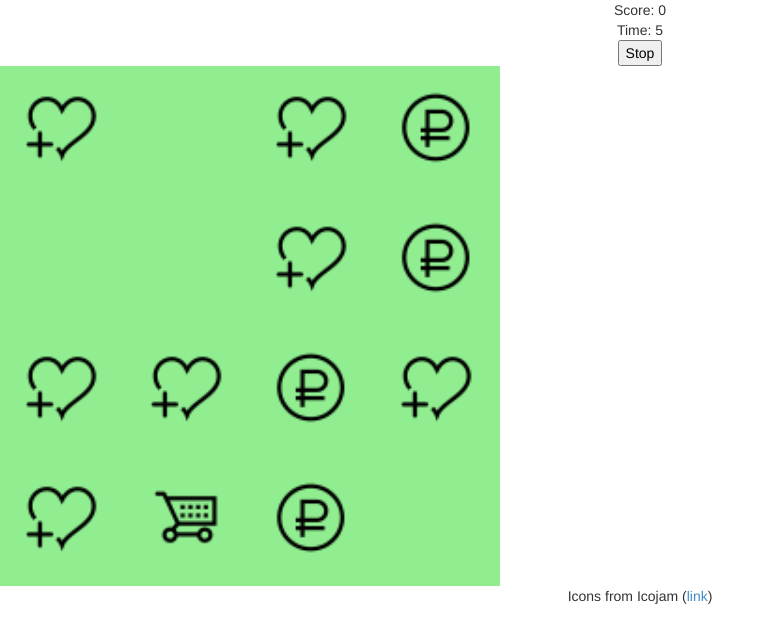
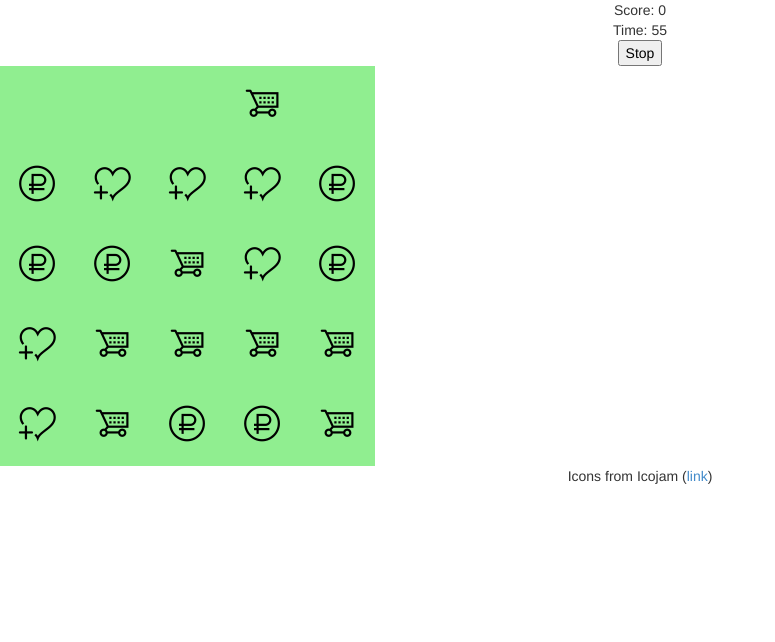
Before and after one commit to khakiout/collection-dash, a website: page app/index.html in a window 1280 px wide. Shown: the whole page, without its empty margins (0-775 px from the left). Drawn offline with Linux system fonts and the light colour scheme.

Commit message:
updated UI, decreased time interval

```diff
--- a/app/css/style.css
+++ b/app/css/style.css
@@ -3,23 +3,20 @@
 }
 #field {
 	background: lightgreen;
-	width: 500px;
+	width: 375px;
 }
 #field .tiles.tile1 {
 	background: url(../img/1.png) no-repeat 50%;
-	background-size: 75px;
 }
 #field .tiles.tile2 {
 	background: url(../img/2.png) no-repeat 50%;
-	background-size: 75px;
 }
 #field .tiles.tile3 {
 	background: url(../img/3.png) no-repeat 50%;
-	background-size: 75px;
 }
 #field .tiles {
 	background: lightgreen;
 	display: inline-block;
-	height: 125px;
-	width: 125px;
+	height: 75px;
+	width: 75px;
 }
--- a/app/js/controller/game.controller.js
+++ b/app/js/controller/game.controller.js
@@ -1,35 +1,15 @@
 'use strict';
 
-game.controller('GameCtrl', ['$scope', '$timeout', function($scope, $timeout) {
+game.controller('GameCtrl', ['$scope', '$timeout', 'Tiles', function($scope, $timeout, Tiles) {
+	var tilesLength = 25;
 	$scope.tiles = [];
 	$scope.score = 0;
-	$scope.time = 10;
+	$scope.time = 60;
 
-	function randomizeTiles() {
-		$scope.tiles = [];
-
-		for (var i = 0; i < 16; i++) {
-			var goods = Math.floor((Math.random()*4));
-			var tile = {
-					received: false,
-					goods: goods
-			};
-
-			$scope.tiles.push(tile);
-		}
-	}
-
-	function clearTiles() {
-		for (var i = 0; i < 16; i++) {
-			var tile = $scope.tiles[i];
-			tile.goods = 0;
-		}
-	}
-	randomizeTiles();
-
+	$scope.tiles = Tiles.generateTiles(tilesLength);
 	var generator = setInterval(function(){
-		randomizeTiles();
-    }, 3000);
+		$scope.tiles = Tiles.generateTiles(tilesLength);
+    }, 1000);
 
 	var stop;
 	$scope.countdown = function() {
@@ -43,7 +23,6 @@ game.controller('GameCtrl', ['$scope', '$timeout', function($scope, $timeout) {
 	      }
 	    }, 1000);
 	  };
-    $scope.countdown();
 	$scope.receive = function(tile) {
 		if ($scope.time == 0) {
 			return;
@@ -56,9 +35,34 @@ game.controller('GameCtrl', ['$scope', '$timeout', function($scope, $timeout) {
 	};
 
 	$scope.stop = function() {
-//		clearTiles();
 		$scope.time = 0;
 		$timeout.cancel(stop);
 		clearInterval(generator);
 	};
+
+	$scope.countdown();
 }]);
+
+game.service('Tiles', function() {
+	function createTile() {
+		var goods = Math.floor((Math.random()*4));
+		var tile = {
+				received: false,
+				goods: goods
+		};
+
+		return tile;
+	};
+
+	this.generateTiles = function(length) {
+		var tiles = [];
+
+		for (var i = 0; i < length; i++) {
+			var tile = createTile();
+			tiles.push(tile);
+		}
+
+		return tiles;
+	};
+
+});
```
